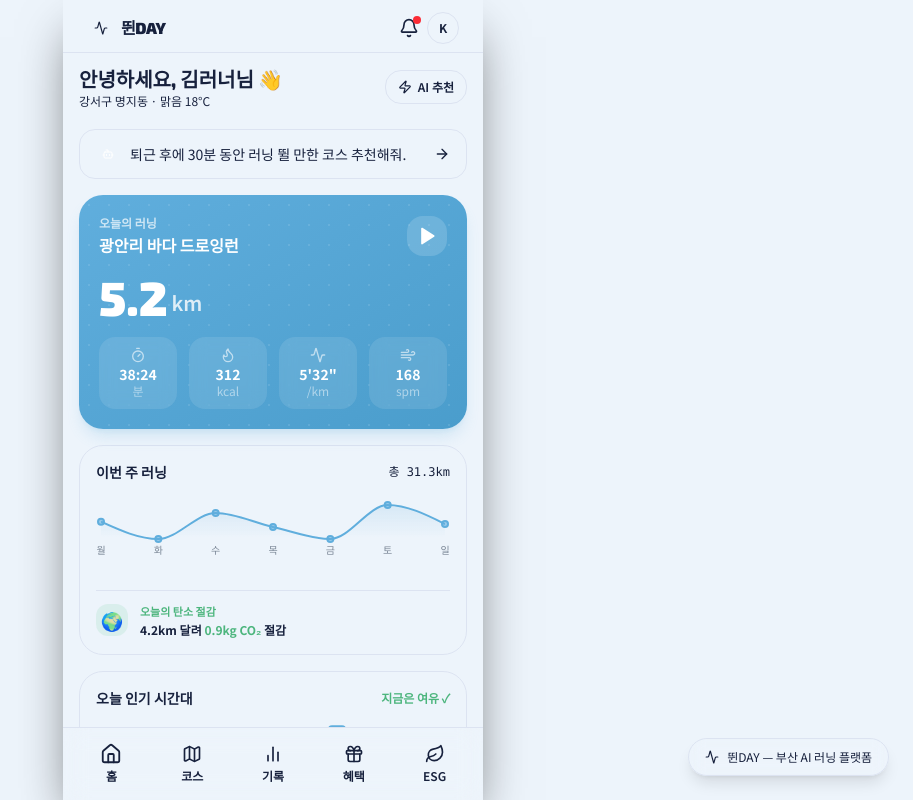
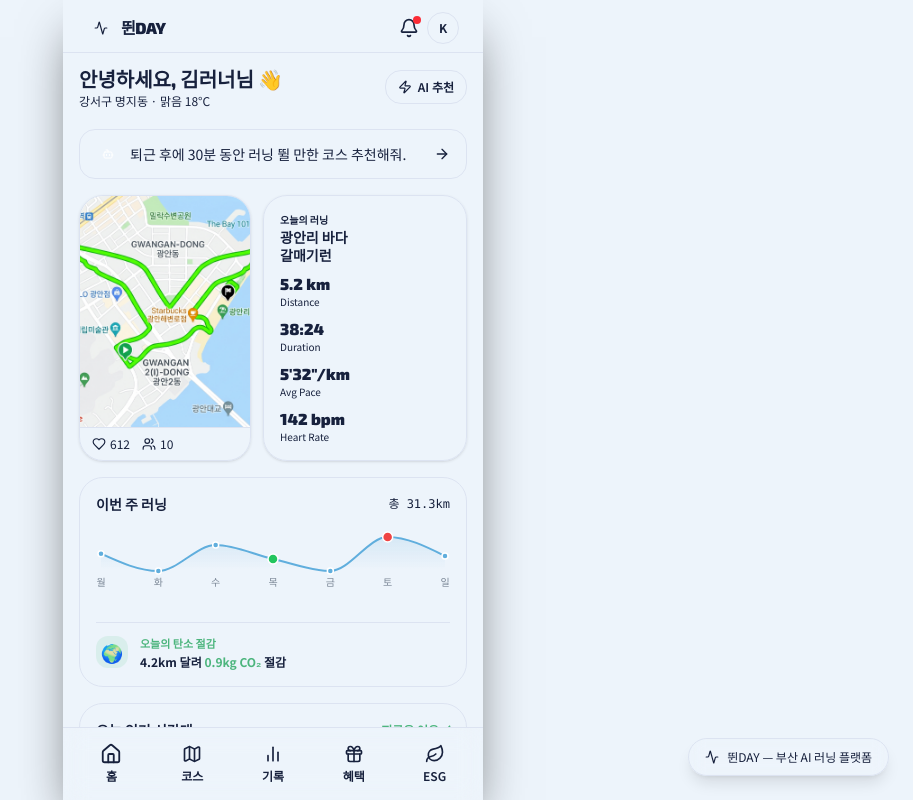
Before and after one commit to codeverse-pbl-team02/co-creation, a React (Vite) app: page / in a window 1280 px wide. Shown: the whole page, without its empty margins (367-1280 px from the left). Built offline with nearby package versions, Linux system fonts and the light colour scheme.

Commit message:
feat: 광안리 갈매기 러닝 경로 이미지 반영

```diff
--- a/src/app/screens/HomeScreen.tsx
+++ b/src/app/screens/HomeScreen.tsx
@@ -4,7 +4,7 @@ import { POPULARITY, WEEKLY } from "../data";
 import { PetCertScreen, PetCertCompleteScreen } from "./CourseScreen";
 import {
   BarChart, Bar, XAxis, YAxis, ResponsiveContainer, Tooltip,
-  AreaChart, Area, RadarChart, Radar, PolarGrid, PolarAngleAxis,
+  AreaChart, Area, RadarChart, Radar, PolarGrid, PolarAngleAxis, Cell,
 } from "recharts";
 import {
   MapPin, Navigation, Zap, Leaf, Award, Users, Star,
@@ -17,10 +17,10 @@ import {
 
 export function HomeScreen({ onStartCourse }: { onStartCourse: () => void }) {
   const todayStats = [
-    { icon: <Timer className="w-4 h-4"/>, label: "시간", val: "38:24", unit: "분" },
-    { icon: <Flame className="w-4 h-4"/>, label: "칼로리", val: "312", unit: "kcal" },
-    { icon: <Activity className="w-4 h-4"/>, label: "페이스", val: "5'32\"", unit: "/km" },
-    { icon: <Wind className="w-4 h-4"/>, label: "케이던스", val: "168", unit: "spm" },
+    { icon: <Timer className="w-4 h-4" />, label: "시간", val: "38:24", unit: "분" },
+    { icon: <Flame className="w-4 h-4" />, label: "칼로리", val: "312", unit: "kcal" },
+    { icon: <Activity className="w-4 h-4" />, label: "페이스", val: "5'32\"", unit: "/km" },
+    { icon: <Wind className="w-4 h-4" />, label: "케이던스", val: "168", unit: "spm" },
   ];
 
   return (
@@ -28,36 +28,53 @@ export function HomeScreen({ onStartCourse }: { onStartCourse: () => void }) {
       {/* AI Chatbot bar */}
       <div className="mx-4 mt-2 flex items-center gap-2.5 bg-card border border-border rounded-2xl px-4 py-3">
         <div className="w-6 h-6 rounded-lg bg-gradient-to-br from-primary to-accent flex items-center justify-center shrink-0">
-          <Bot className="w-3 h-3 text-white"/>
+          <Bot className="w-3 h-3 text-white" />
         </div>
         <span className="flex-1 text-sm text-muted-foreground/60 truncate">퇴근 후에 30분 동안 러닝 뛸 만한 코스 추천해줘.</span>
-        <ArrowRight className="w-4 h-4 text-muted-foreground/40 shrink-0"/>
+        <ArrowRight className="w-4 h-4 text-muted-foreground/40 shrink-0" />
       </div>
 
-      {/* Today card */}
-      <div className="relative rounded-3xl overflow-hidden bg-gradient-to-br from-[#60AEDD] to-[#4A9DCC] p-5 mx-4 shadow-lg shadow-[#60AEDD]/20">
-        <div className="absolute inset-0 opacity-10"
-          style={{ backgroundImage: "radial-gradient(circle, #fff 1px, transparent 1px)", backgroundSize: "20px 20px" }}/>
-        <div className="relative">
-          <div className="flex items-center justify-between mb-4">
-            <div>
-              <p className="text-white/70 text-xs font-medium mb-0.5">오늘의 러닝</p>
-              <p className="text-white font-bold">광안리 바다 드로잉런</p>
-            </div>
-            <div className="w-10 h-10 rounded-2xl bg-white/15 flex items-center justify-center">
-              <Play className="w-5 h-5 text-white fill-white"/>
-            </div>
+      {/* Today card — two separate containers side by side */}
+      <div className="mx-4 flex gap-3">
+        {/* Left card — route map image */}
+        <div className="flex-1 rounded-3xl overflow-hidden bg-card border border-border flex flex-col shadow-sm">
+          <div className="relative flex-1" style={{ minHeight: 140 }}>
+            <img
+              src="/gwangalli_seagull_map.png"
+              alt="광안리 바다 갈매기런 드로잉 지도"
+              className="w-full h-full object-cover"
+            />
           </div>
-          <div className="flex items-end gap-1 mb-4">
-            <span className="text-5xl font-black text-white" style={{ fontFamily:"'Exo 2',sans-serif" }}>5.2</span>
-            <span className="text-xl text-white/80 font-semibold mb-1">km</span>
+          {/* footer */}
+          <div className="px-3 py-2 flex items-center gap-3 border-t border-border bg-card">
+            <span className="flex items-center gap-1 text-muted-foreground text-xs">
+              <Heart className="w-3.5 h-3.5" /> 612
+            </span>
+            <span className="flex items-center gap-1 text-muted-foreground text-xs">
+              <Users className="w-3.5 h-3.5" /> 10
+            </span>
           </div>
-          <div className="grid grid-cols-4 gap-3">
-            {todayStats.map(({ icon, label, val, unit }) => (
-              <div key={label} className="bg-white/10 rounded-2xl p-2.5 text-center backdrop-blur-sm">
-                <div className="text-white/60 flex justify-center mb-1">{icon}</div>
-                <div className="text-white text-sm font-bold leading-none">{val}</div>
-                <div className="text-white/50 text-xs mt-0.5">{unit}</div>
+        </div>
+
+        {/* Right card — stats */}
+        <div className="flex-1 rounded-3xl bg-card border border-border p-4 flex flex-col justify-between shadow-sm">
+          {/* course label */}
+          <div className="mb-3">
+            <p className="text-[10px] text-muted-foreground font-medium mb-0.5">오늘의 러닝</p>
+            <p className="font-bold text-foreground text-sm leading-tight">광안리 바다<br />갈매기런</p>
+          </div>
+
+          {/* stats list — big value + small label */}
+          <div className="flex flex-col gap-3">
+            {[
+              { val: "5.2 km",      label: "Distance" },
+              { val: "38:24",       label: "Duration" },
+              { val: "5'32\"/km",   label: "Avg Pace" },
+              { val: "142 bpm",     label: "Heart Rate" },
+            ].map(({ val, label }) => (
+              <div key={label}>
+                <p className="font-black text-foreground text-base leading-none" style={{ fontFamily: "'Exo 2',sans-serif" }}>{val}</p>
+                <p className="text-[10px] text-muted-foreground mt-0.5">{label}</p>
               </div>
             ))}
           </div>
@@ -74,17 +91,33 @@ export function HomeScreen({ onStartCourse }: { onStartCourse: () => void }) {
           <AreaChart data={WEEKLY}>
             <defs>
               <linearGradient id="wg" x1="0" y1="0" x2="0" y2="1">
-                <stop offset="5%" stopColor="#60AEDD" stopOpacity={0.25}/>
-                <stop offset="95%" stopColor="#60AEDD" stopOpacity={0}/>
+                <stop offset="5%" stopColor="#60AEDD" stopOpacity={0.25} />
+                <stop offset="95%" stopColor="#60AEDD" stopOpacity={0} />
               </linearGradient>
             </defs>
-            <XAxis dataKey="day" tick={{ fontSize: 10, fill: "#7B8796" }} axisLine={false} tickLine={false}/>
-            <YAxis hide/>
+            <XAxis dataKey="day" tick={{ fontSize: 10, fill: "#7B8796" }} axisLine={false} tickLine={false} />
+            <YAxis hide />
             <Tooltip
-              contentStyle={{ background:"#FFFFFF", border:"1px solid #DCE3F1", borderRadius:"12px", color:"#17213D", fontSize:11 }}
-              formatter={(v:number) => [`${v}km`,""]}
+              contentStyle={{ background: "#FFFFFF", border: "1px solid #DCE3F1", borderRadius: "12px", color: "#17213D", fontSize: 11 }}
+              formatter={(v: number) => [`${v}km`, ""]}
             />
-            <Area type="monotone" dataKey="km" stroke="#60AEDD" strokeWidth={2} fill="url(#wg)" dot={{ fill:"#60AEDD", r:3 }}/>
+            <Area
+              type="monotone"
+              dataKey="km"
+              stroke="#60AEDD"
+              strokeWidth={2}
+              fill="url(#wg)"
+              dot={(props: { cx: number; cy: number; index: number }) => {
+                const { cx, cy, index } = props;
+                const nonZero = WEEKLY.filter(d => d.km > 0);
+                const maxKm = Math.max(...nonZero.map(d => d.km));
+                const minKm = Math.min(...nonZero.map(d => d.km));
+                const val = WEEKLY[index].km;
+                const color = val === maxKm ? "#EF4444" : val > 0 && val === minKm ? "#22C55E" : "#60AEDD";
+                const r = (val === maxKm || val === minKm) ? 5 : 3;
+                return <circle key={index} cx={cx} cy={cy} r={r} fill={color} stroke="#fff" strokeWidth={1.5} />;
+              }}
+            />
           </AreaChart>
         </ResponsiveContainer>
         <div className="mt-4 pt-3 border-t border-border flex items-center gap-3">
@@ -104,10 +137,20 @@ export function HomeScreen({ onStartCourse }: { onStartCourse: () => void }) {
         </div>
         <ResponsiveContainer width="100%" height={70}>
           <BarChart data={POPULARITY} barSize={18}>
-            <XAxis dataKey="time" tick={{ fontSize: 9, fill: "#7B8796" }} axisLine={false} tickLine={false}/>
-            <YAxis hide/>
-            <Bar dataKey="v" fill="#60AEDD" radius={[4,4,0,0]}
-              label={false}/>
+            <XAxis dataKey="time" tick={{ fontSize: 9, fill: "#7B8796" }} axisLine={false} tickLine={false} />
+            <YAxis hide />
+            <Bar dataKey="v" radius={[4, 4, 0, 0]} label={false}>
+              {(() => {
+                const maxV = Math.max(...POPULARITY.map(d => d.v));
+                const minV = Math.min(...POPULARITY.map(d => d.v));
+                return POPULARITY.map((entry, i) => (
+                  <Cell
+                    key={i}
+                    fill={entry.v === maxV ? "#EF4444" : entry.v === minV ? "#22C55E" : "#60AEDD"}
+                  />
+                ));
+              })()}
+            </Bar>
           </BarChart>
         </ResponsiveContainer>
         <div className="flex gap-2 mt-2">
@@ -117,8 +160,10 @@ export function HomeScreen({ onStartCourse }: { onStartCourse: () => void }) {
       </div>
 
       {/* Quick actions */}
-      <div className="mx-4">
-        <p className="text-xs text-muted-foreground font-mono uppercase tracking-widest mb-3">빠른 메뉴</p>
+      <div className="mx-5">
+        <div className="flex items-center justify-between mb-3">
+          <span className="font-bold text-sm text-foreground">빠른 메뉴</span>
+        </div>
         <div className="grid grid-cols-4 gap-3">
           {[
             { icon: "🗺️", label: "코스 탐색" },
@@ -135,7 +180,7 @@ export function HomeScreen({ onStartCourse }: { onStartCourse: () => void }) {
       </div>
 
       {/* Recommended course card */}
-      <div className="mx-4">
+      <div className="mx-5">
         <div className="flex items-center justify-between mb-3">
           <span className="font-bold text-sm text-foreground">AI 추천 코스</span>
           <span className="text-xs text-muted-foreground">현재 위치 : 강서구 명지동</span>
@@ -150,12 +195,12 @@ export function HomeScreen({ onStartCourse }: { onStartCourse: () => void }) {
             <span className="text-3xl">⛵</span>
           </div>
           <div className="flex gap-4 text-xs text-muted-foreground mb-3">
-            <span className="flex items-center gap-1"><Target className="w-3 h-3 text-primary"/>4.8km</span>
-            <span className="flex items-center gap-1"><Clock className="w-3 h-3 text-primary"/>35분</span>
-            <span className="flex items-center gap-1"><Flame className="w-3 h-3 text-primary"/>288kcal</span>
+            <span className="flex items-center gap-1"><Target className="w-3 h-3 text-primary" />4.8km</span>
+            <span className="flex items-center gap-1"><Clock className="w-3 h-3 text-primary" />35분</span>
+            <span className="flex items-center gap-1"><Flame className="w-3 h-3 text-primary" />288kcal</span>
           </div>
           <button onClick={onStartCourse} className="w-full py-2.5 bg-primary text-primary-foreground rounded-xl text-sm font-bold hover:bg-primary/90 transition-colors flex items-center justify-center gap-2">
-            <Navigation className="w-4 h-4"/>이 코스로 시작하기
+            <Navigation className="w-4 h-4" />이 코스로 시작하기
           </button>
         </div>
       </div>
@@ -308,7 +353,7 @@ export function HomeCourseDetailScreen({ onBack, onStart }: { onBack: () => void
       {/* Back button */}
       <div className="px-4 pt-1 pb-2">
         <button onClick={onBack} className="flex items-center gap-1.5 text-muted-foreground text-sm hover:text-foreground transition-colors">
-          <ChevronLeft className="w-4 h-4"/>뒤로
+          <ChevronLeft className="w-4 h-4" />뒤로
         </button>
       </div>
 
@@ -334,7 +379,7 @@ export function HomeCourseDetailScreen({ onBack, onStart }: { onBack: () => void
             <div>
               <p className="font-bold text-foreground text-sm mb-1">생태 랜드마크 3곳 포함</p>
               <p className="text-xs text-muted-foreground leading-relaxed">
-                낙동강 하구 철새도래지, 명지시장, 신호생태공원<br/>인증 지점이 자동 표시됩니다.
+                낙동강 하구 철새도래지, 명지시장, 신호생태공원<br />인증 지점이 자동 표시됩니다.
               </p>
             </div>
           </div>
@@ -361,7 +406,7 @@ export function HomeCourseDetailScreen({ onBack, onStart }: { onBack: () => void
           onClick={onStart}
           className="w-full py-4 bg-[#6ACF98] text-white rounded-2xl text-base font-bold hover:bg-[#57B884] transition-colors flex items-center justify-center gap-2 shadow-lg shadow-[#6ACF98]/30"
         >
-          <Navigation className="w-5 h-5"/>러닝 시작
+          <Navigation className="w-5 h-5" />러닝 시작
         </button>
       </div>
     </div>
```
Also changed, not shown: public/gwangalli_seagull_map.png (added), public/home_ssiiggul.png (added).
